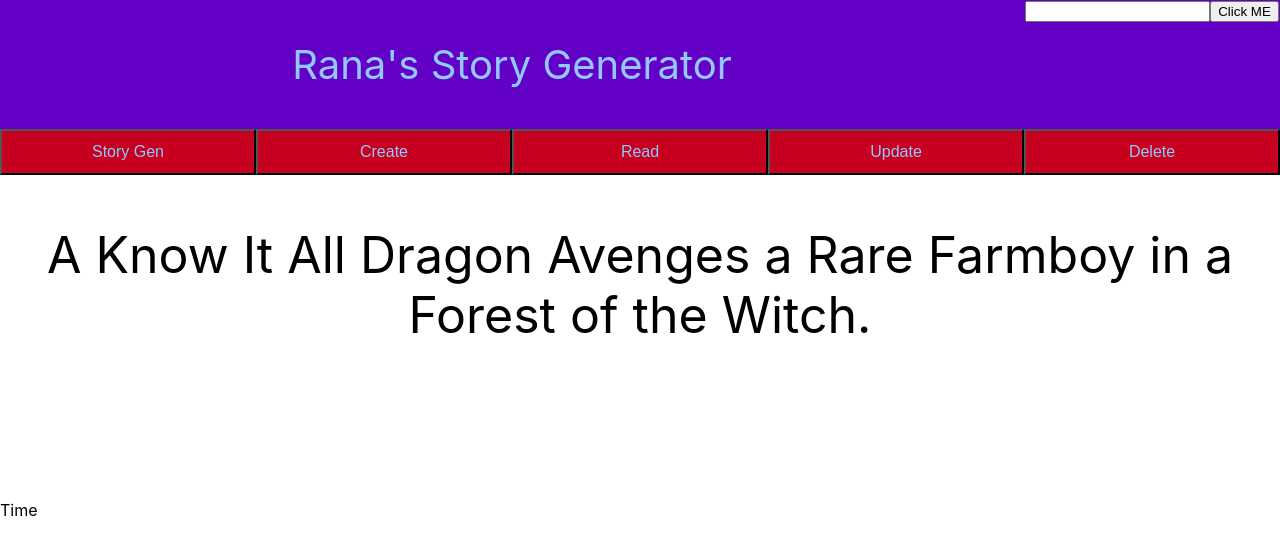
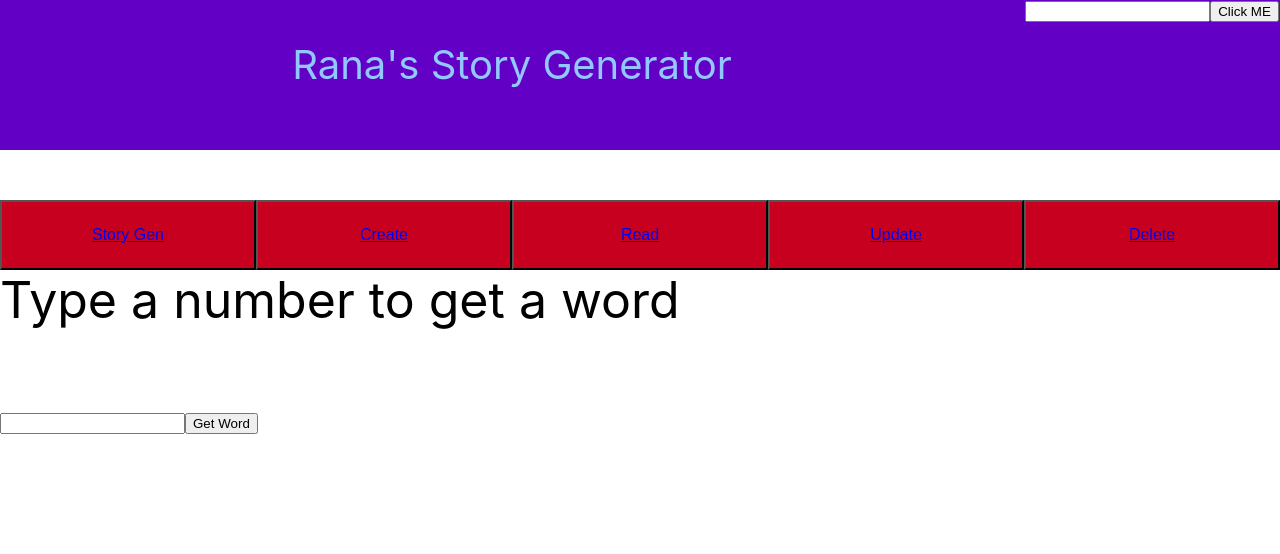
Before and after one commit to RM147/StoryGen, a React (Create React App) app in the folder frontend/: page /read in a window 1280 px wide. Shown: the top 554 px of the page. Built offline with nearby package versions, Linux system fonts and the light colour scheme.

Commit message:
routers and read requests done

```diff
--- a/frontend/package.json
+++ b/frontend/package.json
@@ -3,8 +3,10 @@
   "version": "0.1.0",
   "private": true,
   "dependencies": {
+    "axios": "^0.18.0",
     "react": "^16.8.3",
     "react-dom": "^16.8.3",
+    "react-router-dom": "^4.3.1",
     "react-scripts": "2.1.5"
   },
   "scripts": {
--- a/frontend/src/App.css
+++ b/frontend/src/App.css
@@ -1,39 +1,27 @@
 .grid-container{
   display: grid;
-  grid-template-columns: 1fr 1fr 1fr 1fr 1fr;
-  grid-template-rows: 2fr 1fr 7fr;
+  grid-template-columns: 4fr 1fr;
   background-color: aliceblue;
-  height: 500px;
+  height: 150px;
   text-align: center;
   color: rgb(145,200,255);
 }
-
-.GridTwo{
-  display: grid;
-  grid-template-columns: 1fr 1fr 1fr 1fr 1fr;
-}
-
 .Banner{
 
-  grid-column: 1/5;
   background-color: rgb(99,0,198);
   font-size: 40px;
   text-align: center;
-
+  color: rgb(145,200,255);
 }
-
 .Login{
-
   background-color: rgb(99,0,198);
 }
 
-
-
 .Nav{
-
+  float: left;
   background-color: rgb(198,0,30);
-  width:100%;
-  height: 100%;
+  width:20%;
+  height: 70px;
   color: rgb(145,200,255);
   font-size: 16px;
 }
@@ -46,7 +34,6 @@
 }
 
 .Output{
-  grid-column: 1/6;
   background-color: white;
   color: black;
   font-size: 50px;
--- a/frontend/src/App.js
+++ b/frontend/src/App.js
@@ -7,26 +7,25 @@ import CreateButton from './CreateButton';
 import ReadButton from './ReadButton';
 import UpdateButton from './UpdateButton';
 import DeleteButton from './DeleteButton';
+import Output from './Output';
+import Routing from './Router';
+import { BrowserRouter as Router, Route, Link } from "react-router-dom";
 
 class App extends Component {
   render() {
     return (
       <body>
-      <div className='grid-container'>
-      <div className="Banner"><Banner/></div>
-      <div className="Login"><Login/></div>
-      <div><StoryGen/></div>
-      <div><CreateButton/></div>
-      <div><ReadButton/></div>
-      <div><UpdateButton/></div>
-      <div><DeleteButton/></div>
-      <div className="Output">
-      <p></p>
-      <p>A Know It All Dragon Avenges a Rare Farmboy in a Forest of the Witch.</p>
-      </div>
-      </div>
-      <div>Time</div>
+        <div className='grid-container'>
+          <div className="Banner"><Banner/></div>
+          <div className="Login"><Login /></div>
+        </div>
+
+        <Routing></Routing>
+
+
+
       </body>
+
     );
   }
 }
--- /dev/null
+++ b/frontend/src/CreatePage.js
@@ -0,0 +1,13 @@
+import React, { Component } from 'react';
+import './App.css';
+
+class CreatePage extends Component {
+    render() {
+        return (
+            <p>Create</p>
+
+        );
+    }
+}
+
+export default CreatePage;
--- /dev/null
+++ b/frontend/src/DeletePage.js
@@ -0,0 +1,13 @@
+import React, { Component } from 'react';
+import './App.css';
+
+class DeletePage extends Component {
+    render() {
+        return (
+            <p>Delete</p>
+
+        );
+    }
+}
+
+export default DeletePage;
--- /dev/null
+++ b/frontend/src/Output.js
@@ -0,0 +1,33 @@
+import React, { Component } from 'react';
+import './App.css';
+import axios from 'axios';
+
+class Output extends Component {
+
+  constructor(props){
+      super(props);
+      this.state = {
+          value: 'Your Random Story Here'
+      };
+  }
+
+  genStory = () => {
+    axios.get(`http://localhost:8080/StoryGen/api/word/storygen`)
+        .then(r => this.setState({ value: r.data }))
+        .catch(e => console.log(e));
+    console.log(this.state.value);
+}
+
+  render() {
+    return (
+        <div>
+            <p>{this.state.value}</p>
+            <button onClick={this.genStory}>Gen Story</button>
+        </div>
+
+
+    );
+  }
+}
+
+export default Output;
--- /dev/null
+++ b/frontend/src/ReadPage.js
@@ -0,0 +1,41 @@
+import React, { Component } from 'react';
+import './App.css';
+import axios from 'axios';
+
+class ReadPage extends Component {
+
+    constructor(props){
+        super(props);
+        this.state = {
+            value: '',
+            data: ''
+        };
+    }
+
+    changeValue = (e) => {
+        this.setState({value: e.target.value});
+
+    }
+
+    getWord = () => {
+        axios.get(`http://localhost:8080/StoryGen/api/word/getWord/${this.state.value}`)
+        .then(r => this.setState({ data: r.data }))
+        .catch(e => console.log(e));
+
+    }
+
+    render() {
+        return (
+            <div>
+                <p>Type a number to get a word</p>
+                <input type="text" onChange={this.changeValue}/>
+                <button onClick={this.getWord}>Get Word</button>
+                <p>{this.state.data.word}</p>
+            </div>
+
+
+        );
+    }
+}
+
+export default ReadPage;
--- /dev/null
+++ b/frontend/src/Router.js
@@ -0,0 +1,47 @@
+import React, { Component } from 'react';
+import './App.css';
+import { BrowserRouter as Router, Route, Link } from "react-router-dom";
+
+import Banner from './Banner';
+import Login from './Login';
+import StoryGen from './StoryGen';
+import CreateButton from './CreateButton';
+import ReadButton from './ReadButton';
+import UpdateButton from './UpdateButton';
+import DeleteButton from './DeleteButton';
+import Output from './Output';
+import CreatePage from './CreatePage';
+import ReadPage from './ReadPage';
+import UpdatePage from './UpdatePage';
+import DeletePage from './DeletePage';
+
+function Routing() {
+    return (
+        <Router>
+            <div>
+                <div><button className="Nav"><Link to="/">Story Gen</Link></button></div>
+                <div><button className="Nav"><Link to="/create">Create</Link></button></div>
+                <div><button className="Nav"><Link to="/read">Read</Link></button></div>
+                <div><button className="Nav"><Link to="/update">Update</Link></button></div>
+                <div><button className="Nav"><Link to="/delete">Delete</Link></button></div>
+                <div className="Output"><Route exact path="/" component={Output} /></div>
+                <div><Route exact path="/create" component={CreatePage} /></div>
+                <div className="Output"><Route exact path="/read" component={ReadPage} /></div>
+                <div><Route exact path="/update" component={UpdatePage} /></div>
+                <div><Route exact path="/delete" component={DeletePage} /></div>
+            </div>
+        </Router>
+
+    );
+}
+
+class Binner extends Component {
+    render() {
+        return (
+            <p>Rana's Story Generator</p>
+
+        );
+    }
+}
+
+export default Routing;
--- /dev/null
+++ b/frontend/src/UpdatePage.js
@@ -0,0 +1,13 @@
+import React, { Component } from 'react';
+import './App.css';
+
+class UpdatePage extends Component {
+    render() {
+        return (
+            <p>Update</p>
+
+        );
+    }
+}
+
+export default UpdatePage;
```
Also changed, not shown: 1 other file (tests, documents, lock files or other folders).
